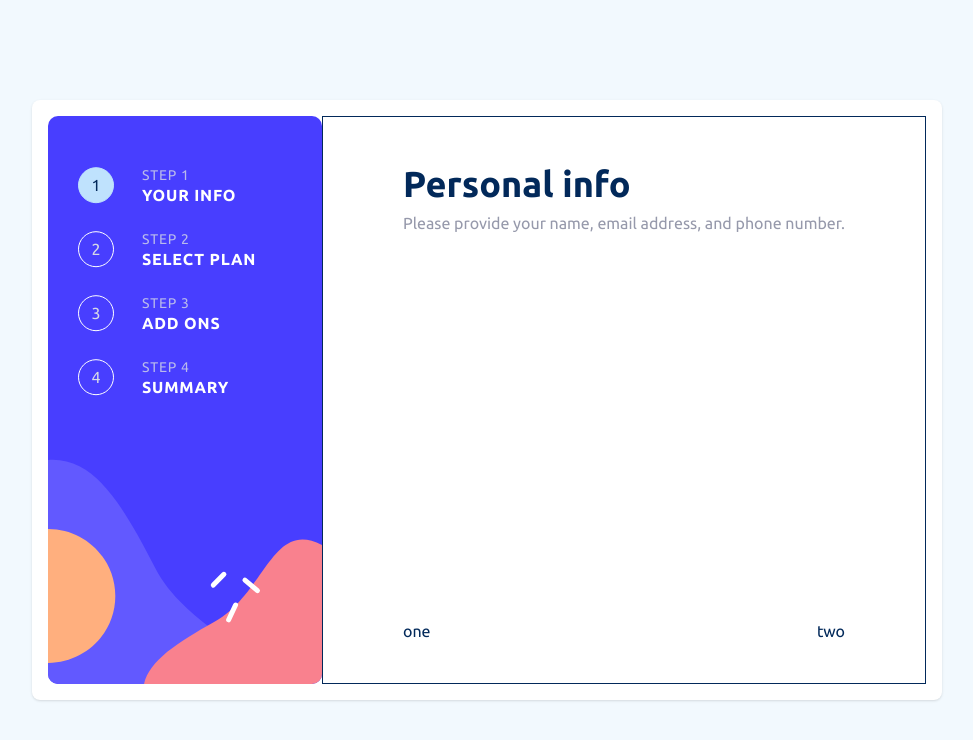
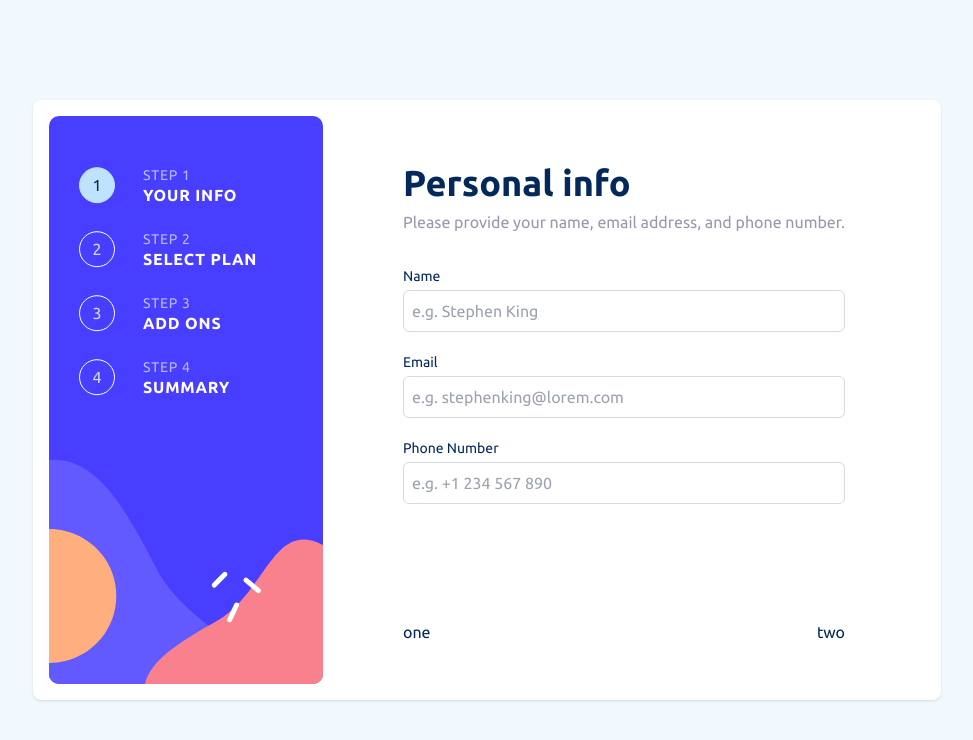
Before and after one commit to MooseCowBear/react-typescript-multi-part-form, a React (Vite) app: page / in a window 1280 px wide. Shown: the top 740 px of the page, without its empty margins (153-1126 px from the left). Built offline with nearby package versions, Linux system fonts and the light colour scheme.

Commit message:
add first screen

```diff
--- a/src/App.tsx
+++ b/src/App.tsx
@@ -5,12 +5,10 @@ import { Form } from "./layout/Form";
 function App() {
   const [currentStep, setCurrentStep] = useState(1);
 
-  //
-
   return (
     <>
       <Sidebar currentStep={currentStep} setStep={setCurrentStep} />
-      <div className="bg-blue-100 md:bg-neutral-100 relative h-full border p-5 md:p-0">
+      <div className="bg-blue-100 md:bg-neutral-100 relative h-full p-5 md:p-0">
         <Form step={currentStep} />
       </div>
     </>
--- /dev/null
+++ b/src/components/FormContent.tsx
@@ -0,0 +1,6 @@
+// will use enum to return correct form for screen
+import { FormFieldsOne } from "./FormFieldsOne";
+
+export function FormContent() {
+  return <FormFieldsOne />;
+}
--- /dev/null
+++ b/src/components/FormFieldsOne.tsx
@@ -0,0 +1,12 @@
+import { TextInput } from "./TextInput";
+
+export function FormFieldsOne() {
+  //todo: add labels
+  return (
+    <form className="flex flex-col gap-5">
+      <TextInput name="name" label="Name" placeholder="e.g. Stephen King"/>
+      <TextInput name="email" label="Email" placeholder="e.g. stephenking@lorem.com"/>
+      <TextInput name="phone" label="Phone Number" placeholder="e.g. +1 234 567 890"/>
+    </form>
+  );
+}
--- /dev/null
+++ b/src/components/TextInput.tsx
@@ -0,0 +1,14 @@
+type TextInputProps = {
+  name: string;
+  label: string;
+  placeholder: string;
+};
+
+export function TextInput({ name, label, placeholder }: TextInputProps) {
+  return (
+    <div className="flex flex-col gap-1">
+      <label htmlFor={name} className="text-sm">{label}</label>
+      <input className="border border-neutral-400 rounded-md p-2" type="text" id={name} placeholder={placeholder}/>
+    </div>
+  );
+}
--- a/src/layout/Form.tsx
+++ b/src/layout/Form.tsx
@@ -1,3 +1,4 @@
+import { FormContent } from "../components/FormContent";
 import { FormHeader } from "../components/FormHeader";
 
 type FormProps = {
@@ -27,12 +28,14 @@ const FORM_HEADERS = [
 
 export function Form({ step }: FormProps) {
   return (
-    <div className="py-10 px-20 md:relative bg-neutral-100 md:flex md:flex-col md:justify-between md:h-full md:w-auto md-bg-transparent">
-      <FormHeader
-        title={FORM_HEADERS[step - 1].title}
-        subtitle={FORM_HEADERS[step - 1].subtitle}
-      />
-
+    <div className="rounded-xl py-5 px-5 md:py-10 md:px-20 md:relative bg-neutral-100 md:flex md:flex-col md:justify-between md:h-full md:w-auto md-bg-transparent">
+      <div className="flex flex-col gap-8">
+        <FormHeader
+          title={FORM_HEADERS[step - 1].title}
+          subtitle={FORM_HEADERS[step - 1].subtitle}
+        />
+        <FormContent />
+      </div>
       <div className="hidden md:flex md:justify-between">
         <button>one</button>
         <button>two</button>
--- a/src/layout/Sidebar.tsx
+++ b/src/layout/Sidebar.tsx
@@ -11,7 +11,7 @@ export function Sidebar({ currentStep, setStep }: SidebarProps) {
   return (
     <div className="relative">
       <img src={desktopImg} alt="background" className="hidden md:block" />
-      <img src={mobileImg} alt="background" className="block md:hidden" />
+      <img src={mobileImg} alt="background" className="block w-full md:hidden" />
       <div className="absolute top-1/4 left-1/2 md:translate-y-[-40%] translate-x-[-50%] md:translate-x-[-60%] flex md:flex-col gap-6">
         <SidebarButton
           currentStep={currentStep}
```
